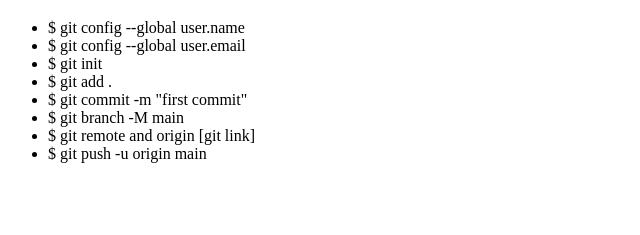
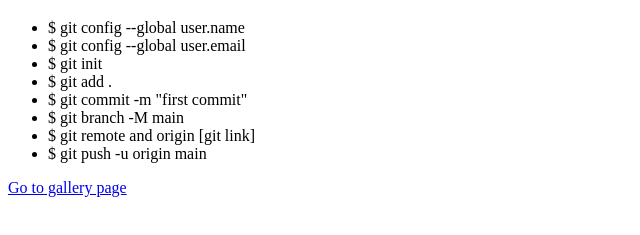
Before and after one commit to maksym-semeniuta/Test-New-Repo, a plain HTML site: page index.html in a window 1280 px wide. Shown: the part 61-296 px from the top of the page, without its empty margins (0-640 px from the left). Drawn offline with Linux system fonts and the light colour scheme.

Commit message:
commit #5 : redirection link added

```diff
--- a/index.html
+++ b/index.html
@@ -18,6 +18,6 @@
         <li>$ git remote and origin [git link]</li>
         <li>$ git push -u origin main</li>
     </ul>
-
+<a href="gallery.html">Go to gallery page</a>
 </body>
 </html>
```
